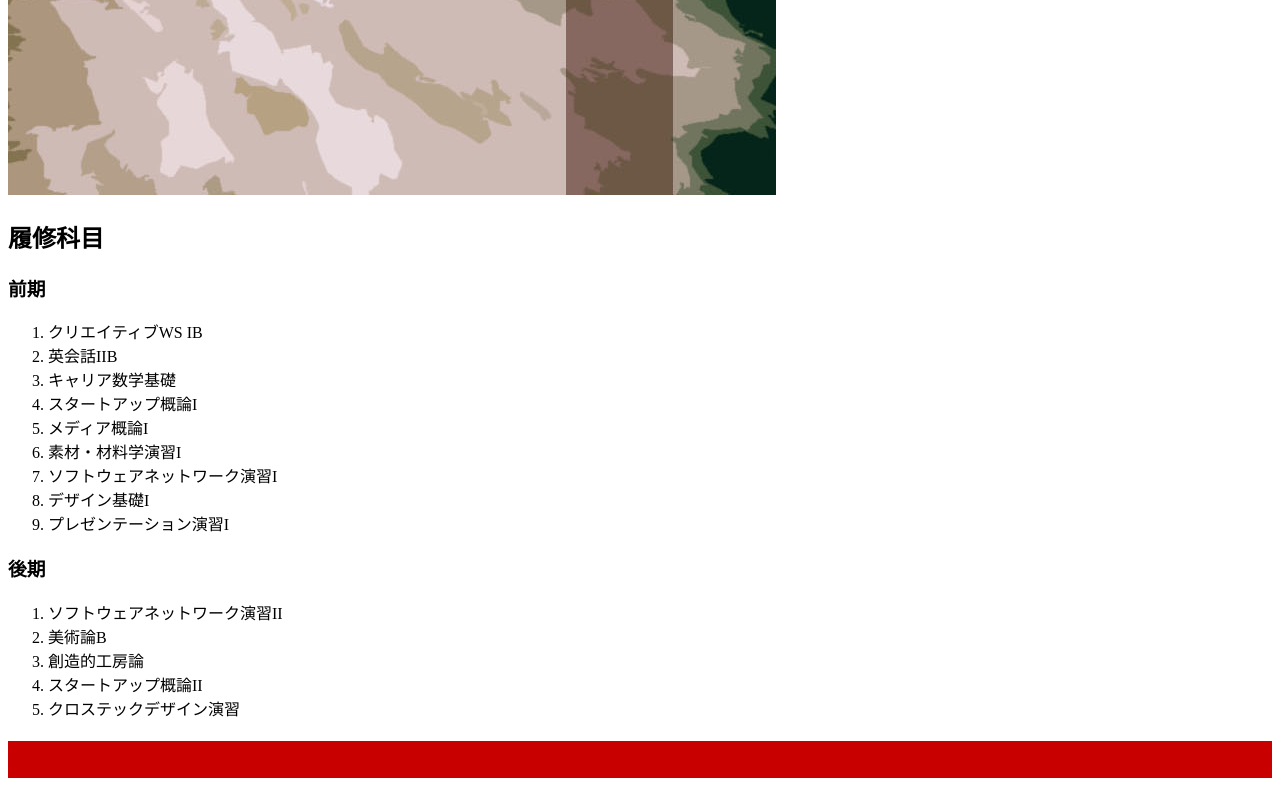
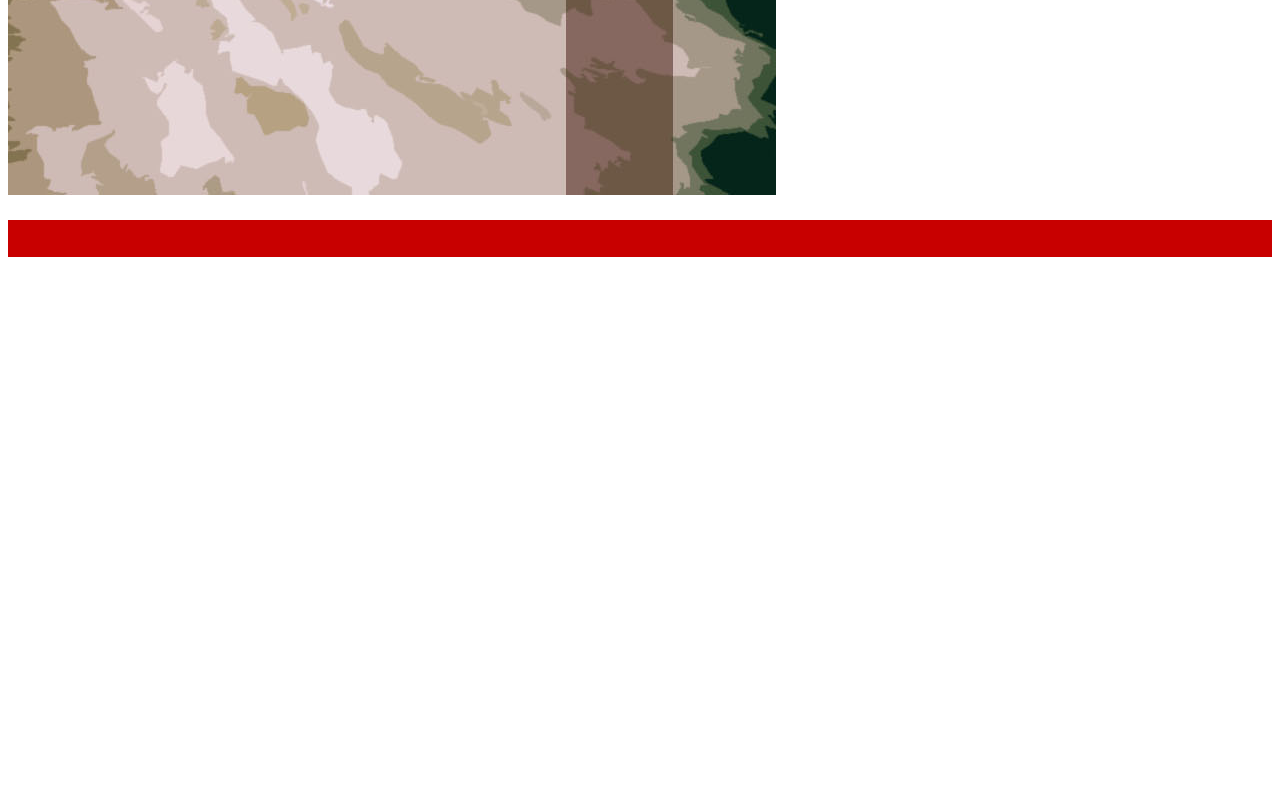
Before and after one commit to KUAD-XtechDesign/studyprogress-Smonami0414, a plain HTML site: page index.html in a window 1280 px wide. Shown: the part 1321-2121 px from the top of the page. After the commit the page ends 1600 px from the top, so only its background shows below. Drawn offline with Linux system fonts and the light colour scheme.

```diff
--- a/index.html
+++ b/index.html
@@ -20,18 +20,8 @@
 
   <main>
     <h1>My progress page</h1>
-    <img src="./assets/images/190711smkohaku.jpg" alt="">
-    <h2>履修科目</h2>
-    <h3>前期</h3>
-    <ol>
-      <li>クリエイティブWS IB</li><li>英会話IIB</li><li>キャリア数学基礎</li><li>スタートアップ概論I</li><li>メディア概論I</li><li>素材・材料学演習I</li>
-      <li>ソフトウェアネットワーク演習I</li><li>デザイン基礎I</li><li>プレゼンテーション演習I</li>
-    </ol>
-    <h3>後期</h3>
-    <ol>
-      <li>ソフトウェアネットワーク演習II</li><li>美術論B</li><li>創造的工房論</li><li>スタートアップ概論II</li>
-      <li>クロステックデザイン演習</li>
-    </ol>
+
+  <img src="./assets/images/190711smkohaku.jpg" alt="cat">
 
 
 
```
Also changed, not shown: subject.html (+1 -1 lines).
